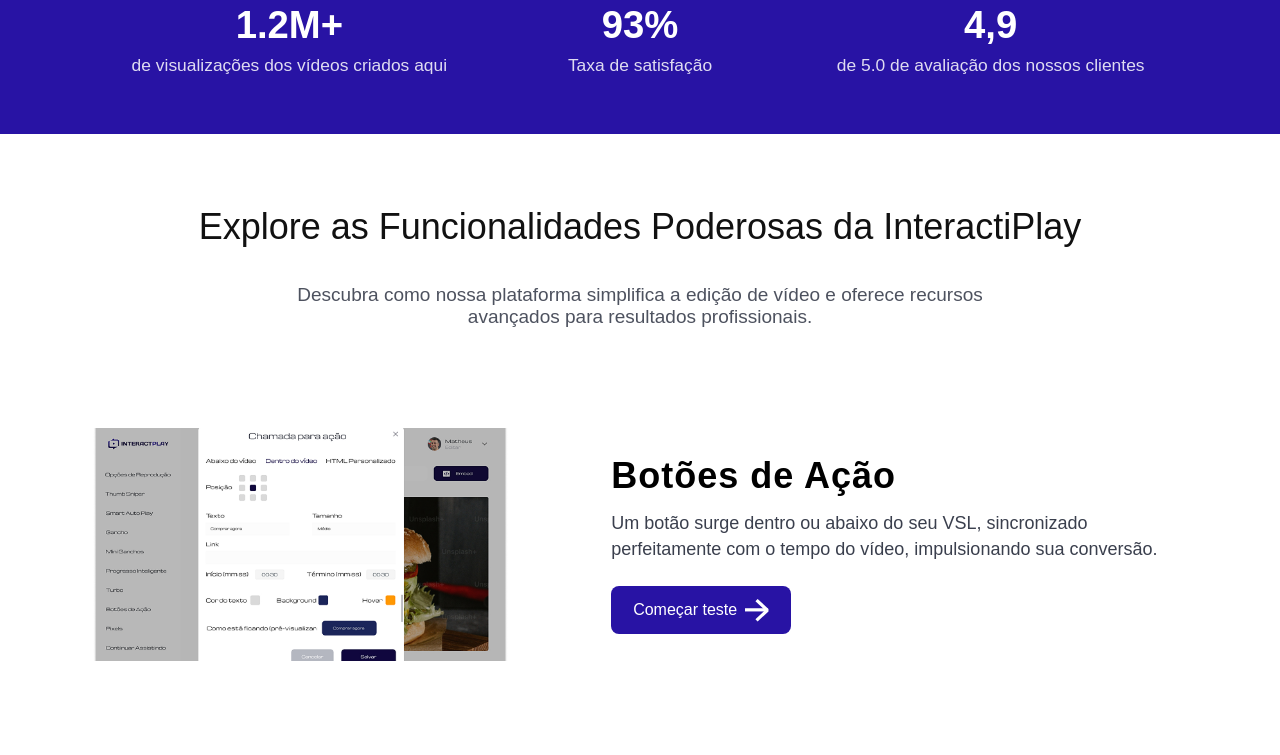
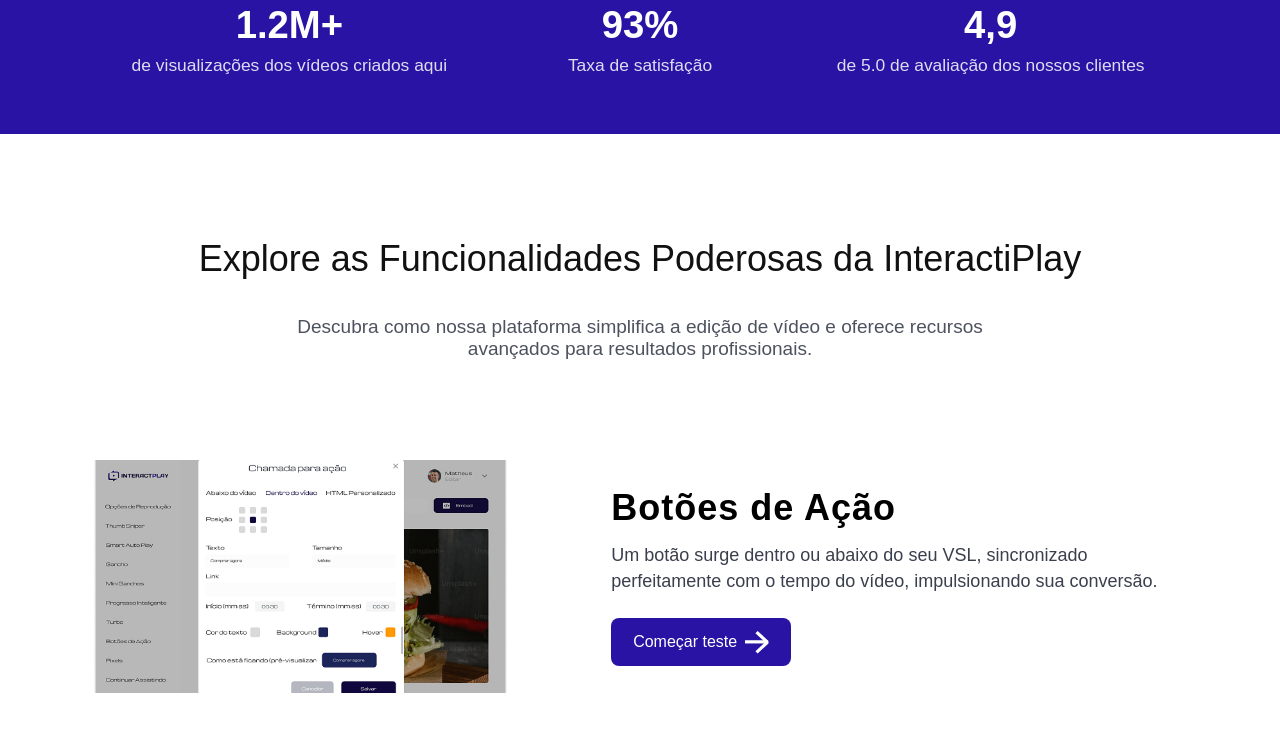
Before and after one commit to pedroferreirasousa/LP-INTERACTIPLAY, a React (Vite) app in the folder LP-INTERACTPLAY/: page / in a window 1280 px wide. Shown: the part 1300-2055 px from the top of the page. Built offline with nearby package versions, Linux system fonts and the light colour scheme; a web font is replaced by a local one.

Commit message:
feat: ajuste paddin para section Highlights

```diff
--- a/LP-INTERACTPLAY/src/components/Sections/Highlights/styles.module.scss
+++ b/LP-INTERACTPLAY/src/components/Sections/Highlights/styles.module.scss
@@ -1,7 +1,7 @@
 @use "../../../styles/variables.scss" as *;
 
 .section {
-  padding-top: 48px;
+  padding-top: 80px;
   width: 100%;
   height: auto;
   min-height: 100vh;
```
